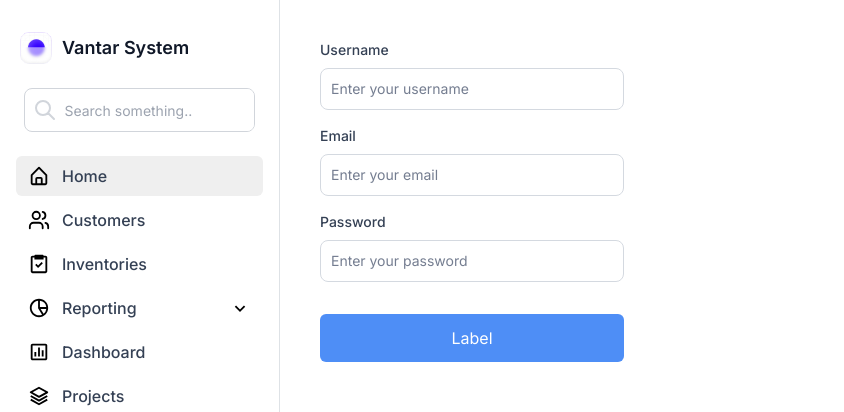
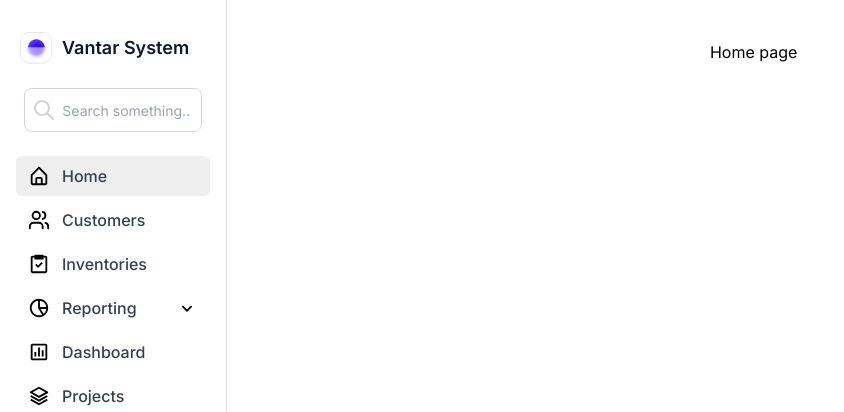
Before and after one commit to HaroldMart/Vantar-Frontend, a Next.js app: page / in a window 1280 px wide. Shown: the top 412 px of the page, without its empty margins (0-844 px from the left). Built offline with nearby package versions, Linux system fonts and the light colour scheme.

Commit message:
Update: Removed unused imports and test content.

```diff
--- a/app/page.tsx
+++ b/app/page.tsx
@@ -1,34 +1,10 @@
-import { BiDislike } from "react-icons/bi";
-import Link from "next/link";
 import Button from "@/app/components/UI/button";
 import Input from "@/app/components/UI/input";
-import { FiArrowLeft, FiArrowRight, FiArrowUp } from 'react-icons/fi'; // Importando algunos iconos como ejemplo
-import { FaArrowRightFromBracket } from "react-icons/fa6";
-
-
-import "@/app/global.css";
-
-
-// export function Button() {
-//   return (
-//     <button className="button-example">
-//       Label
-//     </button>
-//   )
-// }
 
 export default function Page() {
   return (
-    <div className="flex flex-col items-center space-y-4 p-10 w-96">
-      <div className="w-full">
-        <Input label="Username" placeholder="Enter your username" fullWidth={true} />
-        <Input label="Email" placeholder="Enter your email" fullWidth={true} />
-        <Input label="Password" placeholder="Enter your password" fullWidth={true} />
-      </div>
-
-      <Button fullWidth={true}>
-        Label
-      </Button>
+    <div className="flex flex-col items-center space-y-4 p-10 w-full">
+      Home page
     </div>
   )
 }
```
